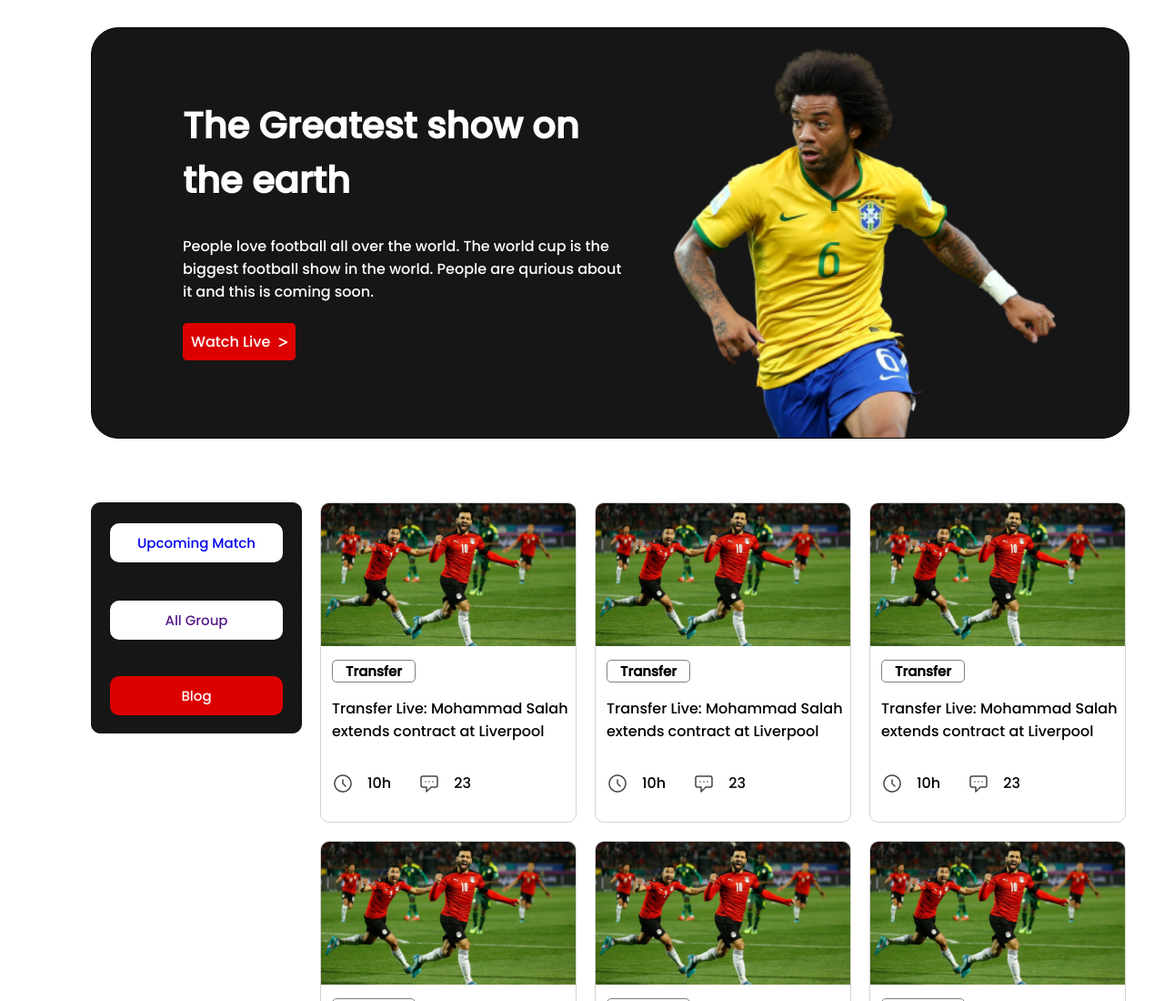
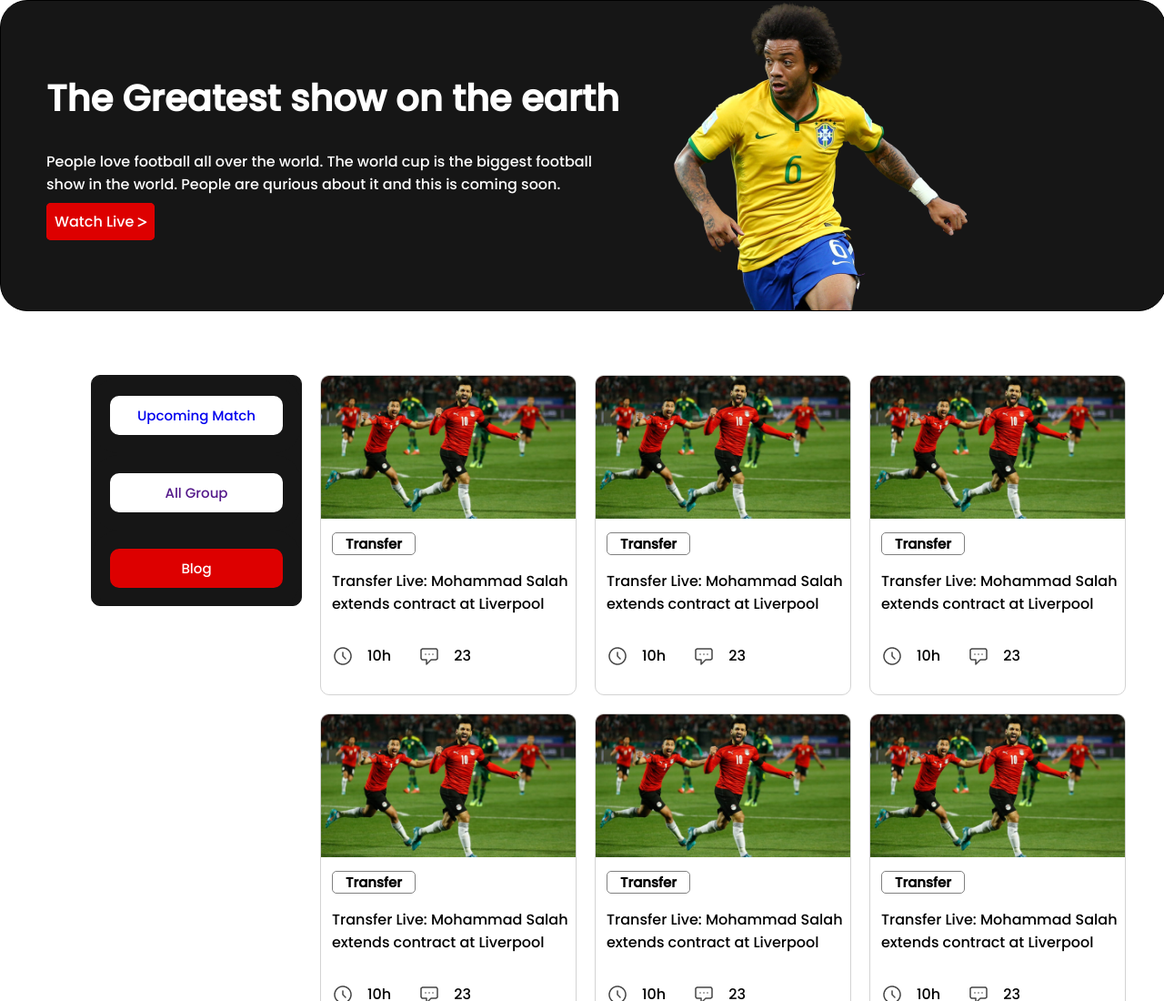
Before and after one commit to rifatahmed787/world-cup, a plain HTML site: page index.html in a window 1280 px wide. Shown: the top 1100 px of the page at 91% size. Drawn offline with Linux system fonts and the light colour scheme.

Commit message:
added new reponsive

```diff
--- a/match/style.css
+++ b/match/style.css
@@ -14,13 +14,14 @@ body {
           header style
 --------------------------------*/
 header {
-    height: 450px;
-    width: 1140px;
+    /* height: 450px; */
+    height: auto;
+    width: 100%;
     border: 1px solid black;
     border-radius: 30px;
     background-color: #161616;
-    margin-top: 30px;
-    margin-left: 100px;
+    /* margin-top: 30px;
+    margin-left: 100px; */
 }
 
 .container {
@@ -39,7 +40,7 @@ header {
 }
 
 .description p {
-    margin: 30px 0;
+    /* margin: 30px 0; */
 }
 
 .description a {
@@ -49,19 +50,21 @@ header {
     background-color: #DD0000;
     padding: 7px;
     color: white;
-    margin-top: 20px;
+    /* margin-top: 20px; */
 }
 
 .fa-greater-than {
     font-size: 13px;
-    margin-left: 5px;
+    /* margin-left: 5px; */
 }
 
 .album img {
-    margin-top: 20px;
-    margin-right: 80px;
-    height: 430px;
-    width: 420px;
+    /* margin-top: 20px;
+    margin-right: 80px; */
+    /* height: 430px; */
+    height: auto;
+    /* width: 420px; */
+    width: 100%;
 }
 
 /*---------------------
@@ -345,7 +348,8 @@ header {
     }
 
     .album img {
-        margin-top: 175px;
+        margin-top: 300px;
+
     }
 
     .section-one {
--- a/styles/style.css
+++ b/styles/style.css
@@ -16,13 +16,15 @@ body {
           header style
 --------------------------------*/
 header {
-    height: 450px;
-    width: 1140px;
+    /* height: 450px; */
+    height: auto;
+    /* width: 1140px; */
+    width: 100%;
     border: 1px solid black;
     border-radius: 30px;
     background-color: #161616;
-    margin-top: 30px;
-    margin-left: 100px;
+    /* margin-top: 30px;
+    margin-left: 100px; */
 }
 
 .container {
@@ -32,7 +34,7 @@ header {
 .description {
     width: 50%;
     color: white;
-    margin-left: 50px;
+    /* margin-left: 50px; */
     padding: 50px;
 }
 
@@ -41,7 +43,7 @@ header {
 }
 
 .description p {
-    margin: 30px 0;
+    /* margin: 30px 0; */
 }
 
 .description a {
@@ -51,19 +53,21 @@ header {
     background-color: #DD0000;
     padding: 7px;
     color: white;
-    margin-top: 20px;
+    /* margin-top: 20px; */
 }
 
 .fa-greater-than {
     font-size: 13px;
-    margin-left: 5px;
+    /* margin-left: 5px; */
 }
 
 .album img {
-    margin-top: 20px;
-    margin-right: 80px;
-    height: 430px;
-    width: 420px;
+    /* margin-top: 20px;
+    margin-right: 80px; */
+    /* height: 430px; */
+    height: auto;
+    /* width: 420px; */
+    width: 100%;
 }
 
 /*---------------------
@@ -358,7 +362,8 @@ header {
     }
 
     .album img {
-        margin-right: 25px;
+        height: auto;
+        margin-top: 300px;
     }
 
     .section-one {
```
